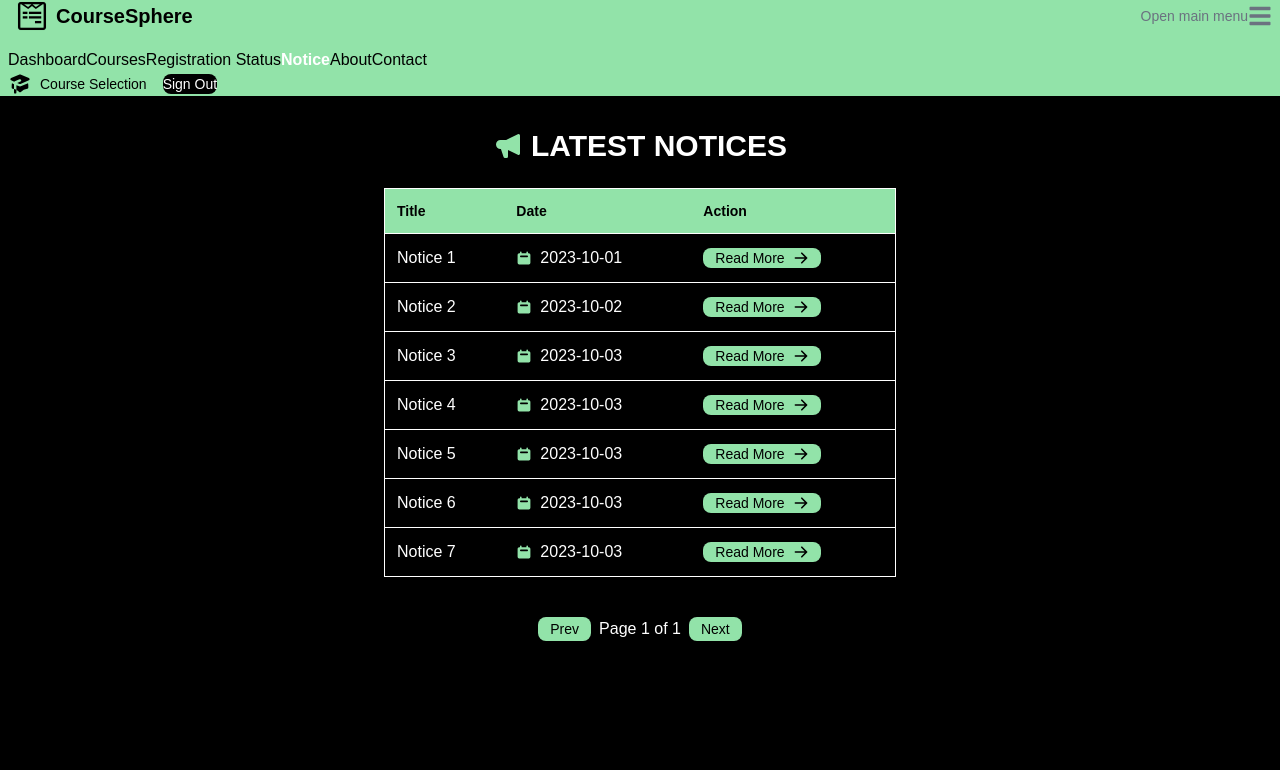
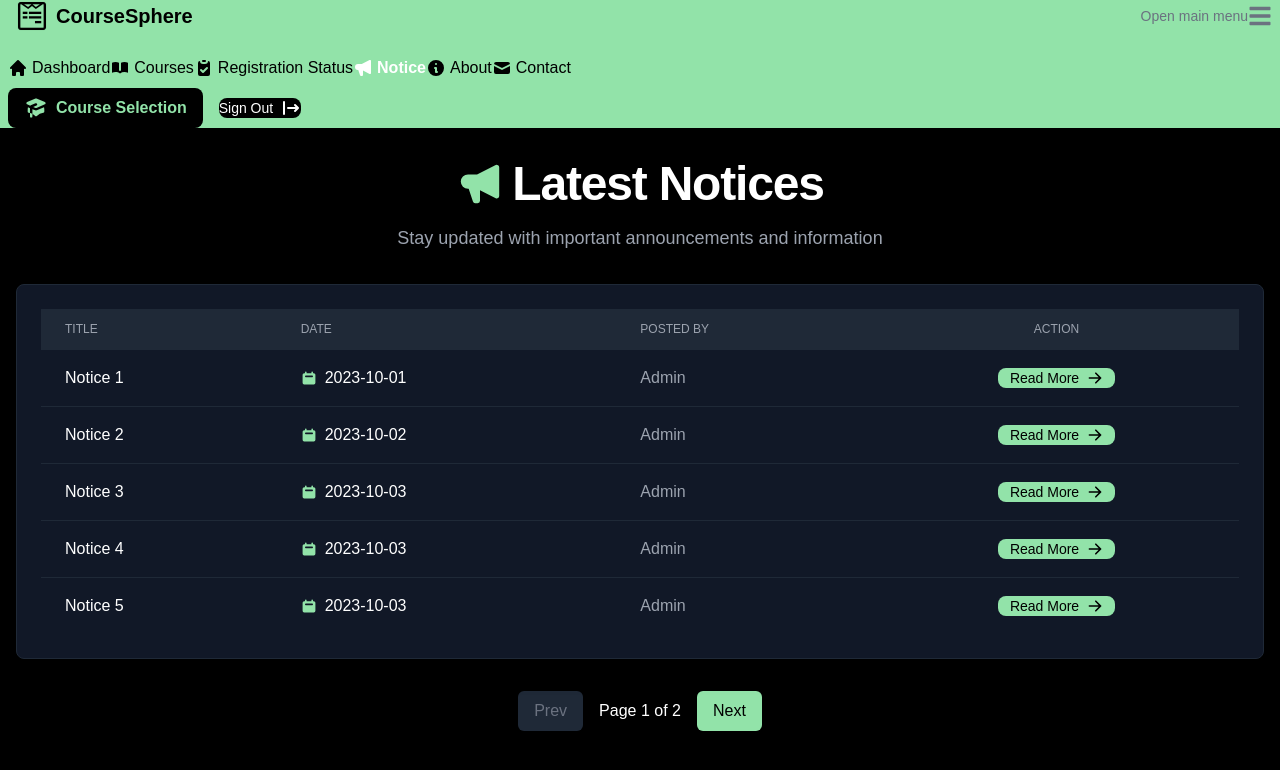
Before and after one commit to tajwone17/CourseSphere, a Next.js app: page /notice in a window 1280 px wide. Shown: the top 770 px of the page. Built offline with nearby package versions, Linux system fonts and the light colour scheme.

Commit message:
Refactor UI components across multiple pages: adjust heading sizes, remove redundant text, and enhance layout for About, Contact, Course Selection, Course Catalog, Registration Status, and Notices.

```diff
--- a/app/(pages)/about/page.tsx
+++ b/app/(pages)/about/page.tsx
@@ -32,11 +32,9 @@ export default function About() {
         <div className="mb-10 text-center">
           <div className="mb-6 flex items-center justify-center gap-2">
             <MdInfoOutline size={40} className="text-[#92e3a9]" />
-            <h1 className="text-4xl font-extrabold tracking-tight text-white lg:text-5xl">
+            <h1 className="text-3xl font-extrabold tracking-tight text-white lg:text-5xl">
               About CourseSphere
-              <span className="mt-2 block text-2xl font-bold text-[#92e3a9]">
-                Your Academic Journey Simplified
-              </span>
+
             </h1>
           </div>
           <p className="mx-auto max-w-3xl text-lg text-gray-400">
--- a/app/(pages)/contact/page.tsx
+++ b/app/(pages)/contact/page.tsx
@@ -15,11 +15,9 @@ export default function Component() {
         <div className="mb-10 text-center">
           <div className="mb-6 flex items-center justify-center gap-2">
             <MdContactMail size={40} className="text-[#92e3a9]" />
-            <h1 className="text-4xl font-extrabold tracking-tight text-white lg:text-5xl">
+            <h1 className="text-3xl font-extrabold tracking-tight text-white lg:text-5xl">
               Contact Us
-              <span className="mt-2 block text-2xl font-bold text-[#92e3a9]">
-                Get in Touch
-              </span>
+
             </h1>
           </div>
           <p className="mx-auto max-w-3xl text-lg text-gray-400">
--- a/app/(pages)/course-selection/page.tsx
+++ b/app/(pages)/course-selection/page.tsx
@@ -53,11 +53,9 @@ export default function CourseSelectionPage() {
         data-aos="fade-down"
         data-aos-duration="1000"
       >
-        <h1 className="mb-2 text-4xl font-extrabold tracking-tight text-white lg:text-5xl">
+        <h1 className="mb-2 text-3xl font-extrabold tracking-tight text-white lg:text-5xl">
           Course Selection Review
-          <span className="block text-2xl font-bold text-[#92e3a9]">
-            Review and Confirm Your Choices
-          </span>
+
         </h1>
         <p className="mt-4 text-lg text-gray-400">
           Review your selected courses before proceeding with registration
@@ -212,6 +210,7 @@ export default function CourseSelectionPage() {
                   }}
                 >
                   Proceed to Registration
+
                 </Button>
               </div>
             </div>
--- a/app/(pages)/courses/page.tsx
+++ b/app/(pages)/courses/page.tsx
@@ -77,6 +77,42 @@ const courses = [
     department_id: 5,
     prerequisites: [],
   },
+  {
+    id: 8,
+    name: "Marketing 101",
+    code: "BA105",
+    credit: 3,
+    instructor: "Dr. Clara Evans",
+    department_id: 5,
+    prerequisites: [],
+  },
+  {
+    id: 9,
+    name: "Marketing 101",
+    code: "BA105",
+    credit: 3,
+    instructor: "Dr. Clara Evans",
+    department_id: 5,
+    prerequisites: [],
+  },
+  {
+    id: 10,
+    name: "Marketing 101",
+    code: "BA105",
+    credit: 3,
+    instructor: "Dr. Clara Evans",
+    department_id: 5,
+    prerequisites: [],
+  },
+  {
+    id: 11,
+    name: "Marketing 101",
+    code: "BA105",
+    credit: 3,
+    instructor: "Dr. Clara Evans",
+    department_id: 5,
+    prerequisites: [],
+  },
 ];
 
 export default function CourseCatalogTable() {
@@ -122,11 +158,8 @@ export default function CourseCatalogTable() {
         data-aos="fade-down"
         data-aos-duration="1000"
       >
-        <h1 className="mb-2 text-4xl font-extrabold tracking-tight text-white lg:text-5xl">
+        <h1 className="mb-2 text-3xl font-extrabold tracking-tight text-white lg:text-5xl">
           Course Catalog
-          <span className="block text-2xl font-bold text-[#92e3a9]">
-            Explore Available Courses
-          </span>
         </h1>
         <p className="mt-4 text-lg text-gray-400">
           Browse and select courses for your upcoming semester
@@ -204,28 +237,31 @@ export default function CourseCatalogTable() {
             </thead>
             <tbody className="divide-y divide-gray-800">
               {currentCourses.map((course) => (
-                <tr key={course.id} className="bg-gray-900">
+                <tr
+                  key={course.id}
+                  className="bg-gray-900 transition-colors duration-200 hover:bg-gray-800"
+                >
                   <td className="px-4 py-4 whitespace-nowrap">
-                    <div className="flex items-center gap-2 text-white">
-                      <HiBookOpen className="text-[#92e3a9]" />
+                    <div className="group flex items-center gap-2 text-white">
+                      <HiBookOpen className="text-[#92e3a9] transition-transform group-hover:scale-110" />
                       {course.code}
                     </div>
                   </td>
-                  <td className="px-4 py-4 whitespace-nowrap text-white">
+                  <td className="px-4 py-4 whitespace-nowrap text-white transition-colors hover:text-[#92e3a9]">
                     {course.name}
                   </td>
                   <td className="px-4 py-4 whitespace-nowrap text-white">
                     {course.credit}
                   </td>
                   <td className="px-4 py-4 whitespace-nowrap">
-                    <div className="flex items-center gap-2 text-white">
-                      <HiUser className="text-[#92e3a9]" />
+                    <div className="group flex items-center gap-2 text-white">
+                      <HiUser className="text-[#92e3a9] transition-transform group-hover:scale-110" />
                       {course.instructor}
                     </div>
                   </td>
                   <td className="px-4 py-4 whitespace-nowrap">
-                    <div className="flex items-center gap-2 text-white">
-                      <HiOfficeBuilding className="text-[#92e3a9]" />
+                    <div className="group flex items-center gap-2 text-white">
+                      <HiOfficeBuilding className="text-[#92e3a9] transition-transform group-hover:scale-110" />
                       {departmentNames[course.department_id] || "Unknown"}
                     </div>
                   </td>
@@ -235,9 +271,9 @@ export default function CourseCatalogTable() {
                         {course.prerequisites.map((prereq, i) => (
                           <div
                             key={i}
-                            className="flex items-center gap-2 text-white"
+                            className="group flex items-center gap-2 text-white"
                           >
-                            <HiBookOpen className="text-sm text-[#92e3a9]" />
+                            <HiBookOpen className="text-sm text-[#92e3a9] transition-transform group-hover:scale-110" />
                             {prereq}
                           </div>
                         ))}
@@ -249,12 +285,12 @@ export default function CourseCatalogTable() {
                   <td className="px-4 py-4 whitespace-nowrap">
                     <div className="flex justify-center">
                       {selectedCourses.includes(course.id) ? (
-                        <span className="inline-block min-w-[100px] text-center text-gray-400">
+                        <span className="inline-block min-w-[100px] rounded-md border border-[#92e3a9] bg-[#92e3a9]/10 px-3 py-2 text-center text-[#92e3a9]">
                           Selected
                         </span>
                       ) : (
                         <button
-                          className="hover:bg-opacity-90 inline-flex w-full min-w-[100px] justify-center rounded-md bg-[#92e3a9] px-3 py-2 text-sm font-medium text-black transition-colors"
+                          className="inline-flex w-full min-w-[100px] justify-center rounded-md bg-[#92e3a9] px-3 py-2 text-sm font-medium text-black transition-all hover:scale-105 hover:bg-[#7acc91] hover:shadow-lg"
                           onClick={() =>
                             setSelectedCourses([...selectedCourses, course.id])
                           }
@@ -281,14 +317,10 @@ export default function CourseCatalogTable() {
         </div>
       </div>
 
-      {/* Pagination Controls */}
-      <div
-        className="mt-6 flex justify-center gap-4"
-        data-aos="fade-up"
-        data-aos-delay="400"
-      >
+      {/* Simple Pagination Controls */}
+      <div className="mt-6 flex items-center justify-center gap-4">
         <button
-          className="rounded-md border border-gray-700 bg-[#92e3a9] px-4 py-2 text-black transition-colors hover:bg-gray-800 disabled:opacity-50"
+          className="rounded-md bg-[#92e3a9] px-4 py-2 text-black transition-all hover:bg-[#7acc91] hover:shadow-lg disabled:opacity-50 disabled:hover:bg-[#92e3a9] disabled:hover:shadow-none"
           disabled={currentPage === 1}
           onClick={() => handlePageChange(currentPage - 1)}
         >
@@ -298,7 +330,7 @@ export default function CourseCatalogTable() {
           Page {currentPage} of {totalPages}
         </span>
         <button
-          className="hover:bg-opacity-90 rounded-md bg-[#92e3a9] px-4 py-2 text-black transition-colors disabled:opacity-50"
+          className="rounded-md bg-[#92e3a9] px-4 py-2 text-black transition-all hover:bg-[#7acc91] hover:shadow-lg disabled:opacity-50 disabled:hover:bg-[#92e3a9] disabled:hover:shadow-none"
           disabled={currentPage === totalPages}
           onClick={() => handlePageChange(currentPage + 1)}
         >
--- a/app/(pages)/notice/page.tsx
+++ b/app/(pages)/notice/page.tsx
@@ -59,10 +59,9 @@ const notices: Notice[] = [
 
 export default function NoticePage() {
   const [currentPage, setCurrentPage] = useState(1);
-  const itemsPerPage = 10;
+  const itemsPerPage = 5;
 
   const totalPages = Math.ceil(notices.length / itemsPerPage);
-
   const currentNotices = notices.slice(
     (currentPage - 1) * itemsPerPage,
     currentPage * itemsPerPage,
@@ -75,50 +74,85 @@ export default function NoticePage() {
   };
 
   return (
-    <div className="mx-auto max-w-7xl px-4 py-8">
-      <h2 className="mb-6 flex items-center justify-center gap-2 text-3xl font-extrabold">
+    <div className="mx-auto max-w-7xl space-y-8 px-4 py-8">
+      {/* Heading */}
+      <div
+        className="mb-8 text-center"
+        data-aos="fade-down"
+        data-aos-duration="1000"
+      >
+        <h1 className="mb-2 flex items-center justify-center gap-2 text-3xl font-extrabold tracking-tight text-white lg:text-5xl">
           <HiSpeakerphone className="text-[#92e3a9]" />
-        LATEST NOTICES
-      </h2>
+          Latest Notices
+        </h1>
+        <p className="mt-4 text-lg text-gray-400">
+          Stay updated with important announcements and information
+        </p>
+      </div>
 
-      <div className="flex justify-center overflow-hidden">
-        <table className="w-lg table-auto rounded-md border text-left shadow">
-          <thead
-            style={{ backgroundColor: "#92e3a9" }}
-            className="text-sm font-semibold text-black"
+      {/* Notices Table */}
+      <div
+        className="rounded-lg border border-gray-800 bg-gray-900 p-6 shadow-xl"
+        data-aos="fade-up"
+        data-aos-duration="800"
       >
+        <div className="overflow-x-auto">
+          <table className="min-w-full divide-y divide-gray-800">
+            <thead className="bg-gray-800">
               <tr>
-              <th className="p-3">Title</th>
-              <th className="p-3">Date</th>
-
-              <th className="p-3">Action</th>
+                <th className="px-6 py-3 text-left text-xs font-medium text-gray-400 uppercase">
+                  Title
+                </th>
+                <th className="px-6 py-3 text-left text-xs font-medium text-gray-400 uppercase">
+                  Date
+                </th>
+                <th className="px-6 py-3 text-left text-xs font-medium text-gray-400 uppercase">
+                  Posted By
+                </th>
+                <th className="px-6 py-3 text-center text-xs font-medium text-gray-400 uppercase">
+                  Action
+                </th>
               </tr>
             </thead>
-          <tbody>
+            <tbody className="divide-y divide-gray-800">
               {currentNotices.map((notice, index) => (
-              <tr key={index} className="border-t transition">
-                <td className="p-3 font-medium">{notice.title}</td>
-                <td className="flex items-center gap-2 p-3">
-                  <HiCalendar style={{ color: "#92e3a9" }} />
+                <tr
+                  key={index}
+                  className="bg-gray-900 transition-colors hover:bg-gray-800"
+                >
+                  <td className="px-6 py-4 whitespace-nowrap text-white">
+                    {notice.title}
+                  </td>
+                  <td className="px-6 py-4 whitespace-nowrap">
+                    <div className="flex items-center gap-2 text-white">
+                      <HiCalendar className="text-[#92e3a9]" />
                       {notice.date}
+                    </div>
                   </td>
-
-                <td className="p-3">
-                  <Link href={`/notice/${index}`} passHref>
+                  <td className="px-6 py-4 whitespace-nowrap text-gray-400">
+                    {notice.createdBy}
+                  </td>
+                  <td className="px-6 py-4 whitespace-nowrap">
+                    <div className="flex justify-center">
+                      <Link href={`/notice/${index}`}>
                         <Button
                           size="sm"
-                      className="text-black"
-                      style={{ backgroundColor: "#92e3a9", cursor: "pointer" }}
+                          className="flex items-center gap-2 transition-transform hover:scale-105"
+                          style={{ backgroundColor: "#92e3a9", color: "black" }}
                         >
-                      Read More <HiArrowRight className="ml-2" size={16} />
+                          Read More <HiArrowRight size={16} />
                         </Button>
                       </Link>
+                    </div>
                   </td>
                 </tr>
               ))}
               {currentNotices.length === 0 && (
                 <tr>
-                <td colSpan={5} className="p-4 text-center text-gray-500">
+                  <td
+                    colSpan={4}
+                    className="px-6 py-4 text-center text-gray-400"
+                  >
                     No notices found.
                   </td>
                 </tr>
@@ -126,25 +160,35 @@ export default function NoticePage() {
             </tbody>
           </table>
         </div>
+      </div>
 
-      <div className="mt-10 flex justify-center gap-2">
-        <Button
-          size="sm"
+      {/* Pagination Controls */}
+      <div className="mt-6 flex items-center justify-center gap-4">
+        <button
+          className={`rounded-md px-4 py-2 font-medium transition-colors ${
+            currentPage === 1
+              ? "bg-gray-800 text-gray-500"
+              : "bg-[#92e3a9] text-black hover:bg-[#7acc91]"
+          }`}
           disabled={currentPage === 1}
-          style={{ backgroundColor: "#92e3a9", color: "black" }}
           onClick={() => handlePageChange(currentPage - 1)}
         >
           Prev
-        </Button>
-        <span className="flex items-center">{`Page ${currentPage} of ${totalPages}`}</span>
-        <Button
-          size="sm"
+        </button>
+        <span className="text-white">
+          Page {currentPage} of {totalPages}
+        </span>
+        <button
+          className={`rounded-md px-4 py-2 font-medium transition-colors ${
+            currentPage === totalPages
+              ? "bg-gray-800 text-gray-500"
+              : "bg-[#92e3a9] text-black hover:bg-[#7acc91]"
+          }`}
           disabled={currentPage === totalPages}
-          style={{ backgroundColor: "#92e3a9", color: "black" }}
           onClick={() => handlePageChange(currentPage + 1)}
         >
           Next
-        </Button>
+        </button>
       </div>
     </div>
   );
--- a/app/(pages)/page.tsx
+++ b/app/(pages)/page.tsx
@@ -1,35 +1,30 @@
 "use client";
 
 import hero from "@/public/assets/hero.svg";
+
 import { Button } from "flowbite-react";
 import Image from "next/image";
 import Link from "next/link";
 import { HiArrowRight } from "react-icons/hi";
-
 export default function Home() {
   return (
     <div className="flex min-h-screen flex-col-reverse items-center justify-between gap-10 overflow-hidden p-10 md:flex-row lg:p-24">
-      <div
-        className="flex w-full flex-col"
-        data-aos="fade-right"
-        data-aos-duration="1000"
-      >
-        <h1 className="text-4xl font-extrabold tracking-tight text-white md:text-5xl lg:text-6xl">
-          CourseSphere
-          <span className="block text-[#92e3a9]">
-            Course Registration System
-          </span>
-        </h1>
-        <h2 className="mt-4 text-2xl font-bold text-gray-300 italic">
-          Where Learning Meets Simplicity
+      <div className="flex w-full flex-col" data-aos="fade-right">
+        <h1 className="text-4xl font-extrabold">CourseSphere </h1>
+
+        <br />
+        <h2 className="text-2xl font-bold italic">
+          ~ Where Learning Meets Simplicity
         </h2>
 
-        <p className="mt-6 text-lg font-normal text-gray-400">
-          Streamline your academic journey with our intuitive course
-          registration platform. Select courses, track approvals, and manage
-          your academic progress all in one place.
+        <p className="mt-4 text-lg font-normal">
+          Lorem ipsum dolor sit amet consectetur adipisicing elit. Quod nostrum
+          non delectus, ad quasi exercitationem assumenda nam excepturi alias
+          molestiae fugit sunt illo ullam odit quisquam blanditiis temporibus,
+          laudantium tempora minus, tenetur mollitia libero ea. Ipsam,
+          consequatur. Voluptatibus, at tempore distinctio amet consequuntur
+          repudiandae natus id sunt quas, unde magni?
         </p>
-
         <Link href="/signup">
           <Button
             style={{
@@ -46,8 +41,8 @@ export default function Home() {
         </Link>
       </div>
 
-      <div className="w-full" data-aos="fade-left" data-aos-duration="1000">
-        <Image src={hero} alt="Hero Icon" priority />
+      <div className="w-full" data-aos="fade-left">
+        <Image src={hero} alt="Hero Icon" />
       </div>
     </div>
   );
--- a/app/components/Navbar.tsx
+++ b/app/components/Navbar.tsx
@@ -1,7 +1,16 @@
 "use client";
 
 import { FaRocket } from "react-icons/fa";
-import { HiAcademicCap } from "react-icons/hi";
+import {
+  HiAcademicCap,
+  HiHome,
+  HiBookOpen,
+  HiClipboardCheck,
+  HiSpeakerphone,
+  HiInformationCircle,
+  HiMail,
+  HiLogout,
+} from "react-icons/hi";
 import {
   Button,
   Navbar,
@@ -18,6 +27,7 @@ export function MyNavbar() {
   interface navlinks {
     name: string;
     href: string;
+    icon: React.ElementType;
   }
 
   const pathname = usePathname();
@@ -30,17 +40,21 @@ export function MyNavbar() {
 
   const navLinks: navlinks[] = [
     ...(loggedIn
-      ? [{ name: "Dashboard", href: "/student-dashboard" }]
-      : [{ name: "Home", href: "/" }]),
+      ? [{ name: "Dashboard", href: "/student-dashboard", icon: HiHome }]
+      : [{ name: "Home", href: "/", icon: HiHome }]),
     ...(loggedIn
       ? [
-          { name: "Courses", href: "/courses" },
-          { name: "Registration Status", href: "/registration-status" },
-          { name: "Notice", href: "/notice" },
+          { name: "Courses", href: "/courses", icon: HiBookOpen },
+          {
+            name: "Registration Status",
+            href: "/registration-status",
+            icon: HiClipboardCheck,
+          },
+          { name: "Notice", href: "/notice", icon: HiSpeakerphone },
         ]
       : []),
-    { name: "About", href: "/about" },
-    { name: "Contact", href: "/contact" },
+    { name: "About", href: "/about", icon: HiInformationCircle },
+    { name: "Contact", href: "/contact", icon: HiMail },
   ];
 
   return (
@@ -62,7 +76,9 @@ export function MyNavbar() {
               fontWeight: pathname === link.href ? "bold" : "normal",
             }}
             href={link.href}
+            className="flex items-center gap-1 py-2 transition-colors hover:text-white"
           >
+            <link.icon className="h-5 w-5" />
             {link.name}
           </Link>
         ))}
@@ -70,9 +86,14 @@ export function MyNavbar() {
 
       <div className="flex items-center gap-4">
         {loggedIn && (
-          <Link href="/course-selection" className="flex items-center gap-2 text-black hover:text-white">
+          <Link
+            href="/course-selection"
+            className="flex items-center gap-2 rounded-lg bg-black px-4 py-2 text-[#92e3a9] transition-all hover:scale-105 hover:bg-gray-900"
+          >
             <HiAcademicCap className="text-2xl" />
-            <span className="hidden text-sm font-medium sm:inline">Course Selection</span>
+            <span className="text-m hidden font-bold sm:inline">
+              Course Selection
+            </span>
           </Link>
         )}
 
@@ -92,7 +113,9 @@ export function MyNavbar() {
               gap: "8px",
             }}
           >
+
             Sign Out
+            <HiLogout className="h-5 w-5" />
           </Button>
         ) : (
           <Link href="/signup" className="hidden md:block">
```
Also changed, not shown: app/(pages)/notice/[id]/page.tsx (+29 -12 lines), app/(pages)/registration-status/page.tsx (+18 -16 lines). Lines whose indentation alone changed are shown as unchanged.
